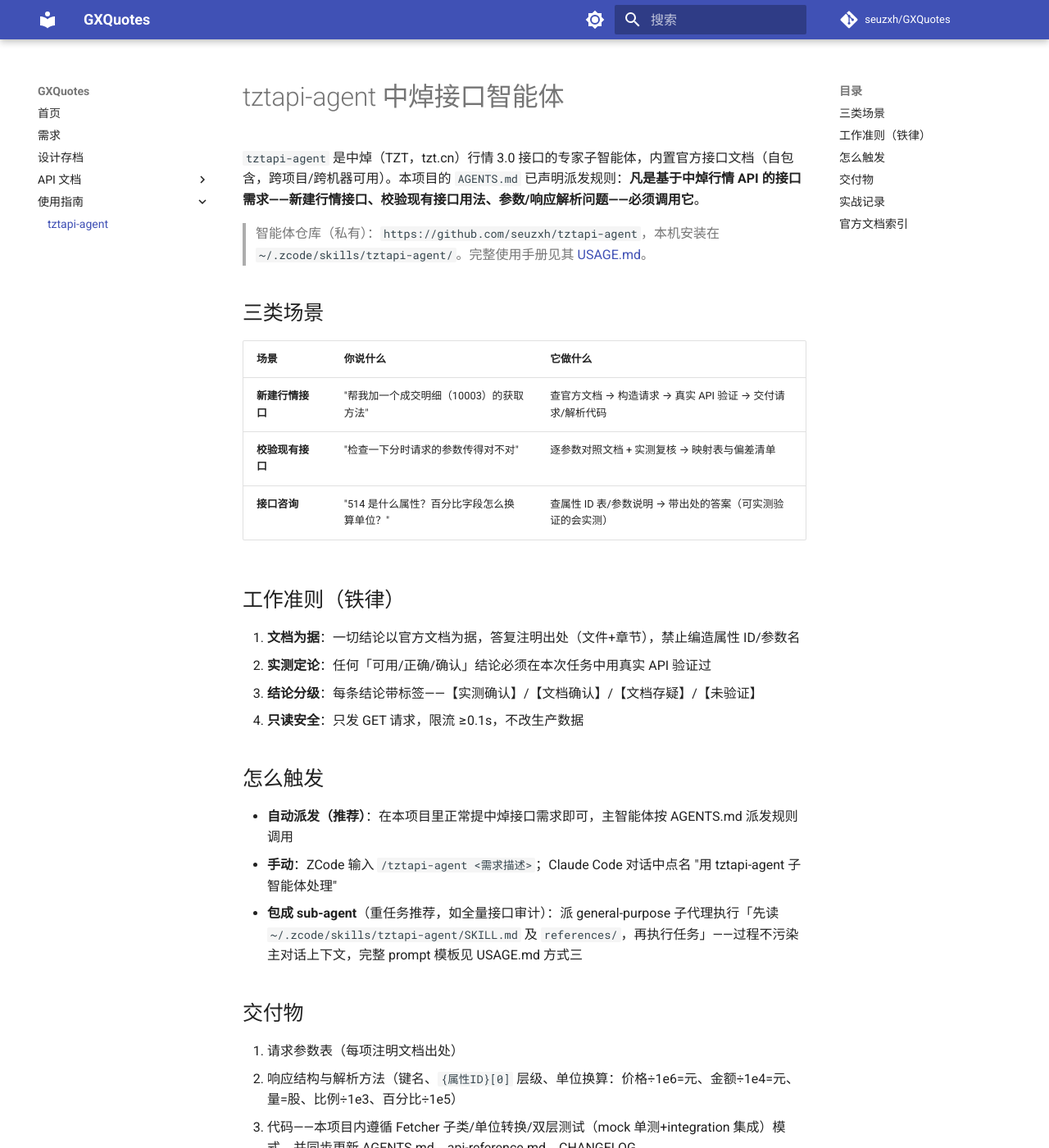
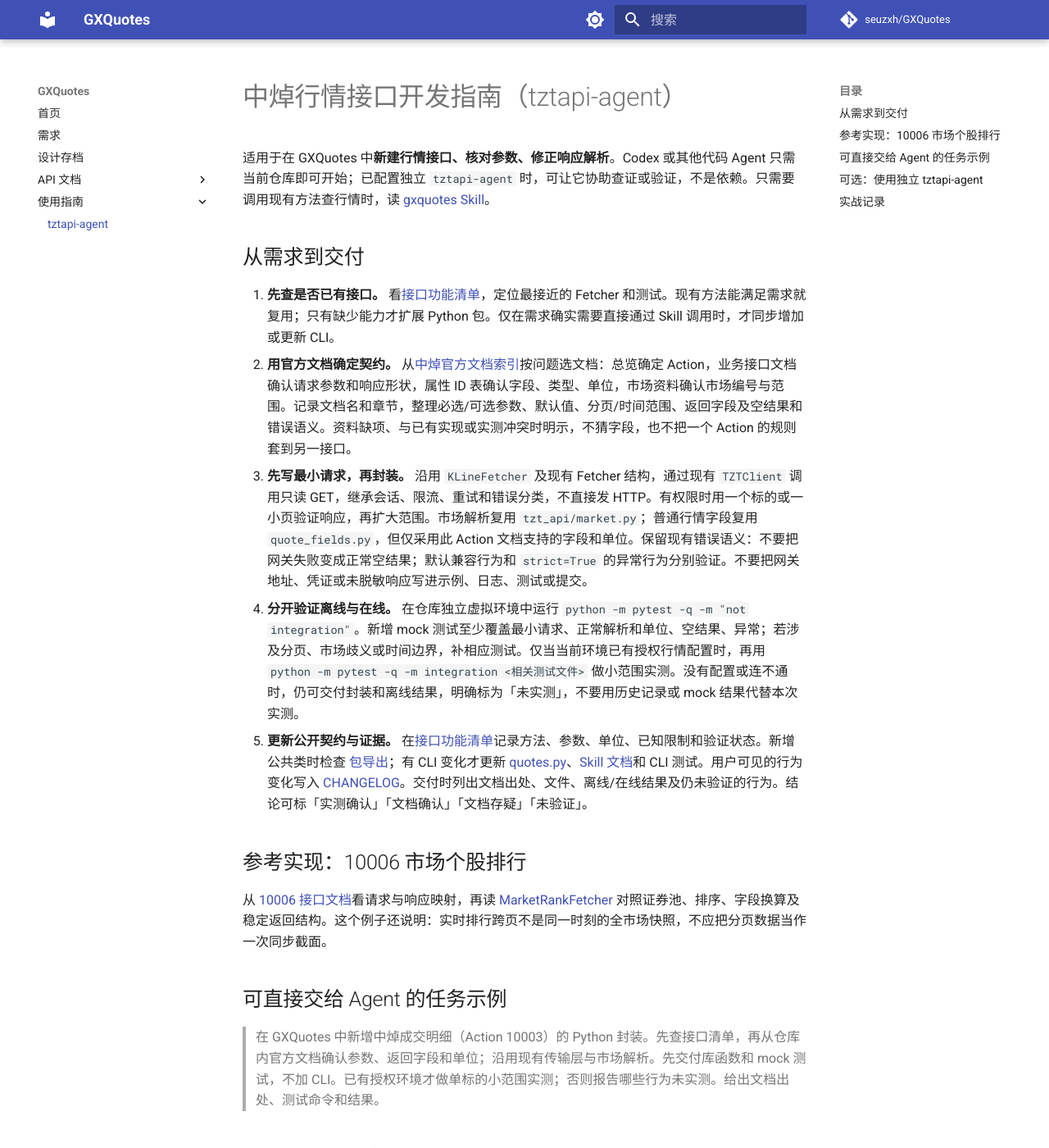
Before and after one commit to seuzxh/GXQuotes, an MkDocs documentation site: the page built from docs/guide/tztapi-agent.md, in a window 1280 px wide and 1400 px high. Shown: the whole window at 82% size. Built offline with MkDocs 1.6.1 and Material for MkDocs 9.7.7, drawn with Linux system fonts in a browser that asks for light colours; comment, search, counter and statistics services are not loaded; some of the changed text lies outside the part shown.

Commit message:
docs: 完善 docs/guide/tztapi-agent.md 的 Agent 接口开发入口

```diff
--- a/docs/guide/tztapi-agent.md
+++ b/docs/guide/tztapi-agent.md
@@ -1,54 +1,30 @@
-# tztapi-agent 中焯接口智能体
+# 中焯行情接口开发指南（tztapi-agent）
 
-`tztapi-agent` 是中焯（TZT，tzt.cn）行情 3.0 接口的专家子智能体，内置官方接口文档（自包含，跨项目/跨机器可用）。本项目的 `AGENTS.md` 已声明派发规则：**凡是基于中焯行情 API 的接口需求——新建行情接口、校验现有接口用法、参数/响应解析问题——必须调用它**。
+适用于在 GXQuotes 中**新建行情接口、核对参数、修正响应解析**。Codex 或其他代码 Agent 只需当前仓库即可开始；已配置独立 `tztapi-agent` 时，可让它协助查证或验证，不是依赖。只需要调用现有方法查行情时，读 [gxquotes Skill](../../skill/SKILL.md)。
 
-> 智能体仓库（私有）：`https://github.com/seuzxh/tztapi-agent`，本机安装在 `~/.zcode/skills/tztapi-agent/`。完整使用手册见其 [USAGE.md](https://github.com/seuzxh/tztapi-agent/blob/main/USAGE.md)。
+## 从需求到交付
 
-## 三类场景
+1. **先查是否已有接口。** 看[接口功能清单](../API/接口功能清单.md)，定位最接近的 Fetcher 和测试。现有方法能满足需求就复用；只有缺少能力才扩展 Python 包。仅在需求确实需要直接通过 Skill 调用时，才同步增加或更新 CLI。
+2. **用官方文档确定契约。** 从[中焯官方文档索引](../API/中焯官方文档/README.md)按问题选文档：总览确定 Action，业务接口文档确认请求参数和响应形状，属性 ID 表确认字段、类型、单位，市场资料确认市场编号与范围。记录文档名和章节，整理必选/可选参数、默认值、分页/时间范围、返回字段及空结果和错误语义。资料缺项、与已有实现或实测冲突时明示，不猜字段，也不把一个 Action 的规则套到另一接口。
+3. **先写最小请求，再封装。** 沿用 `KLineFetcher` 及现有 Fetcher 结构，通过现有 `TZTClient` 调用只读 GET，继承会话、限流、重试和错误分类，不直接发 HTTP。有权限时用一个标的或一小页验证响应，再扩大范围。市场解析复用 `tzt_api/market.py`；普通行情字段复用 `quote_fields.py`，但仅采用此 Action 文档支持的字段和单位。保留现有错误语义：不要把网关失败变成正常空结果；默认兼容行为和 `strict=True` 的异常行为分别验证。不要把网关地址、凭证或未脱敏响应写进示例、日志、测试或提交。
+4. **分开验证离线与在线。** 在仓库独立虚拟环境中运行 `python -m pytest -q -m "not integration"`。新增 mock 测试至少覆盖最小请求、正常解析和单位、空结果、异常；若涉及分页、市场歧义或时间边界，补相应测试。仅当当前环境已有授权行情配置时，再用 `python -m pytest -q -m integration <相关测试文件>` 做小范围实测。没有配置或连不通时，仍可交付封装和离线结果，明确标为「未实测」，不要用历史记录或 mock 结果代替本次实测。
+5. **更新公开契约与证据。** 在[接口功能清单](../API/接口功能清单.md)记录方法、参数、单位、已知限制和验证状态。新增公共类时检查 [包导出](../../tzt_api/__init__.py)；有 CLI 变化才更新 [quotes.py](../../skill/scripts/quotes.py)、[Skill 文档](../../skill/SKILL.md)和 CLI 测试。用户可见的行为变化写入 [CHANGELOG](../../CHANGELOG.md)。交付时列出文档出处、文件、离线/在线结果及仍未验证的行为。结论可标「实测确认」「文档确认」「文档存疑」「未验证」。
 
-| 场景 | 你说什么 | 它做什么 |
-|---|---|---|
-| **新建行情接口** | "帮我加一个成交明细（10003）的获取方法" | 查官方文档 → 构造请求 → 真实 API 验证 → 交付请求/解析代码 |
-| **校验现有接口** | "检查一下分时请求的参数传得对不对" | 逐参数对照文档 + 实测复核 → 映射表与偏差清单 |
-| **接口咨询** | "514 是什么属性？百分比字段怎么换算单位？" | 查属性 ID 表/参数说明 → 带出处的答案（可实测验证的会实测） |
+## 参考实现：10006 市场个股排行
 
-## 工作准则（铁律）
+从 [10006 接口文档](../API/market_rank_api.md)看请求与响应映射，再读 [MarketRankFetcher](../../tzt_api/market_rank.py) 对照证券池、排序、字段换算及稳定返回结构。这个例子还说明：实时排行跨页不是同一时刻的全市场快照，不应把分页数据当作一次同步截面。
 
-1. **文档为据**：一切结论以官方文档为据，答复注明出处（文件+章节），禁止编造属性 ID/参数名
-2. **实测定论**：任何「可用/正确/确认」结论必须在本次任务中用真实 API 验证过
-3. **结论分级**：每条结论带标签——【实测确认】/【文档确认】/【文档存疑】/【未验证】
-4. **只读安全**：只发 GET 请求，限流 ≥0.1s，不改生产数据
+## 可直接交给 Agent 的任务示例
 
-## 怎么触发
+> 在 GXQuotes 中新增中焯成交明细（Action 10003）的 Python 封装。先查接口清单，再从仓库内官方文档确认参数、返回字段和单位；沿用现有传输层与市场解析。先交付库函数和 mock 测试，不加 CLI。已有授权环境才做单标的小范围实测；否则报告哪些行为未实测。给出文档出处、测试命令和结果。
 
-- **自动派发（推荐）**：在本项目里正常提中焯接口需求即可，主智能体按 AGENTS.md 派发规则调用
-- **手动**：ZCode 输入 `/tztapi-agent <需求描述>`；Claude Code 对话中点名 "用 tztapi-agent 子智能体处理"
-- **包成 sub-agent**（重任务推荐，如全量接口审计）：派 general-purpose 子代理执行「先读 `~/.zcode/skills/tztapi-agent/SKILL.md` 及 `references/`，再执行任务」——过程不污染主对话上下文，完整 prompt 模板见 USAGE.md 方式三
+## 可选：使用独立 tztapi-agent
 
-## 交付物
-
-1. 请求参数表（每项注明文档出处）
-2. 响应结构与解析方法（键名、`{属性ID}[0]` 层级、单位换算：价格÷1e6=元、金额÷1e4=元、量=股、比例÷1e3、百分比÷1e5）
-3. 代码——本项目内遵循 Fetcher 子类/单位转换/双层测试（mock 单测+integration 集成）模式，并同步更新 AGENTS.md、api-reference.md、CHANGELOG
-4. 实测验证记录（含东财/新浪外部基准对照）
-5. 已知限制与坑（如有）
+ZCode 已安装时可用 `/tztapi-agent <需求>`；Claude Code 已配置时可点名该子智能体。独立项目是[私有仓库](https://github.com/seuzxh/tztapi-agent)，有权限时可查其 [USAGE.md](https://github.com/seuzxh/tztapi-agent/blob/main/USAGE.md)。没有权限、没有安装或没有子智能体能力时，直接走上面的仓库内流程。
 
 ## 实战记录
 
 | 日期 | 任务 | 结果 |
 |---|---|---|
-| 2026-08-23 | 修复 `get_stock_concept_plates`（依据属性 ID 文档发现关联属性 900/901/923 + `{propID}.props` 用法，实测 3 只标的 19~22 个板块） | 恒返回空 → 完全可用（详见 [concept_plate_api.md](../concept_plate_api.md) 第 4 节） |
+| 2026-08-23 | 修复 `get_stock_concept_plates`（依据属性 ID 文档发现关联属性 900/901/923 + `{propID}.props` 用法，实测 3 只标的 19~22 个板块） | 恒返回空 → 完全可用（详见 [concept_plate_api.md](../API/concept_plate_api.md) 第 4 节） |
 | 2026-08-23 | 全量校验：本项目 11 个已实现方法 ↔ 官方文档映射 | 全部映射正确（16 个真实请求、新浪基准六字段零偏差）；发现 `Route` 参数文档无记载且实测无效、trend.py 的 421/422/423 子参数无效但无害等 |
-
-## 官方文档索引
-
-智能体内置并优先阅读 [docs/API/中焯官方文档/](../API/中焯官方文档/README.md)（本项目同目录也有一份，供人浏览）；「查什么→读哪份」导航见该 README。
-
-| 要查什么 | 文档 |
-|---|---|
-| Action 功能号是什么接口 | 行情3.0接口总览 v207 |
-| 入参含义/必传性、出参字段 | 通用业务接口文档 v197 |
-| 属性 ID → 字段名/类型/单位 | 行情3.0股票属性ID v1.229（90 页） |
-| market 市场序号取值 | 市场序号列表 v1.28 |
-| markettype 字符串定义 | 行情3.0市场类型说明 v1.22 |
-| 股票代码模糊搜索 | 搜索接口文档 v104 |
```
